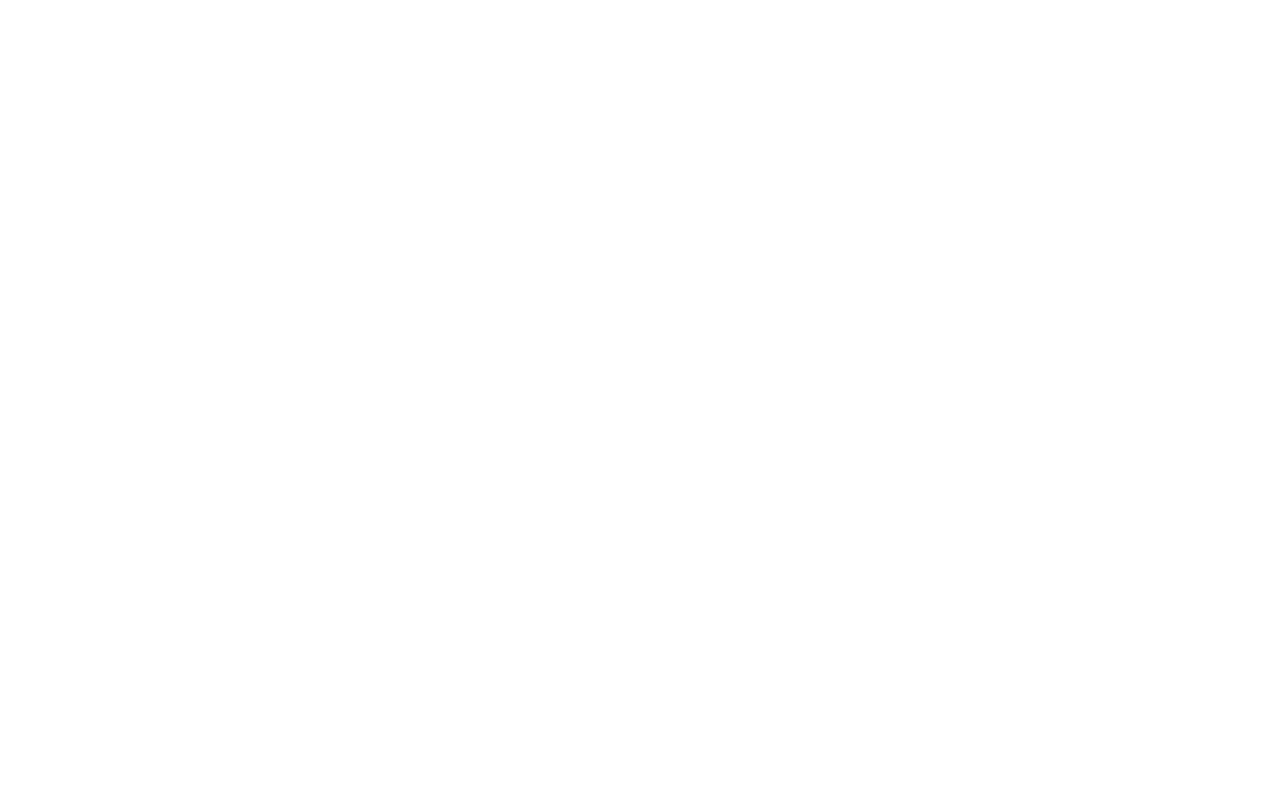
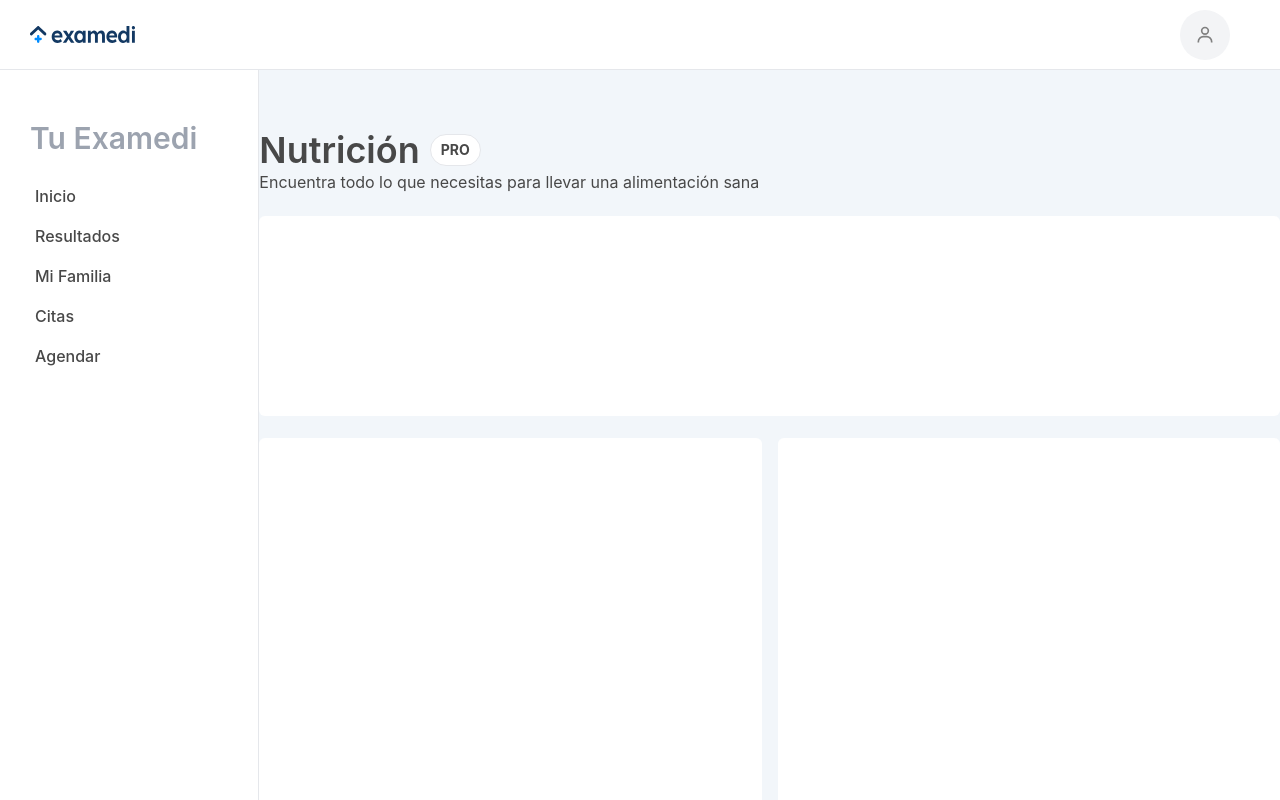
Before and after one commit to eundev/patient-dashboard, a React (Vite) app: page /nutrition in a window 1280 px wide. Built offline with nearby package versions, Linux system fonts and the light colour scheme.

Commit message:
feat: home save

```diff
--- a/src/Router.tsx
+++ b/src/Router.tsx
@@ -2,8 +2,10 @@ import {Switch, Route} from "wouter";
 import DashboardLayout from "./layouts/DashboardLayout";
 import FamilyLanding from "./views/family/Landing";
 import Home from "./views/Home";
+import NutritionLanding from "./views/nutrition/Landing";
 import IndividualResult from "./views/results/Individual";
 import ResultsList from "./views/results/List";
+import GeneralSettings from "./views/settings/General";
 
 function Router(){
     return (
@@ -28,6 +30,16 @@ function Router(){
                     <FamilyLanding/>
                 </DashboardLayout>
             </Route>
+            <Route path="/settings">
+                <DashboardLayout>
+                    <GeneralSettings/>
+                </DashboardLayout>
+            </Route>
+            <Route path="/nutrition">
+                <DashboardLayout>
+                    <NutritionLanding/>
+                </DashboardLayout>
+            </Route>
         </Switch>
     )
 }
--- a/src/layouts/DashboardLayout.tsx
+++ b/src/layouts/DashboardLayout.tsx
@@ -47,7 +47,7 @@ function DashboardLayout({children}:{children: any}) {
                         ))}
                     </div>
                 </div>
-                <div className="w-full bg-[#f2f6fa] h-[calc(100vh-125px)] overflow-auto">
+                <div className="w-full bg-[#f2f6fa] h-[calc(100vh-70px)] overflow-auto">
                     {children}
                 </div>
             </div>
--- a/src/views/Home.tsx
+++ b/src/views/Home.tsx
@@ -1,4 +1,5 @@
 import React, { useState } from 'react';
+import { Link } from 'wouter';
 import ResultChart from '../charts/ResultChart';
 
 function CompleteSurveyPrompt(){
@@ -54,23 +55,50 @@ function Home(){
                         </div>
                     </div>
                 </div>
-                <div className="w-full bg-white py-[50px] rounded-md mt-[40px]">
+
+                <div className="w-full bg-white py-[100px] rounded-md mt-[40px]">
                     <div className="w-full max-w-[1100px] mx-auto">
-
                         <div>
                             <h3 className="text-3xl font-[500]">
-                            🍏 Evaluamos tu dieta, gratis
+                                Suscripciones de Salud
                             </h3>
                             <p>
-                                Sube fotos de tu comida y nuestra nutricionista te dará recomendaciones
+                                Para que tu no pierdas tiempo, nosotros hacemos todo
                             </p>
                         </div>
-                        <div className="mt-[20px]">
-                            {[1,2,3,4,5,6].map((item, i)=>(
-                                <div className="bg-gray-100 inline-block mr-[15px] rounded-md h-[150px] w-[150px]">
-
+                        <div className="mt-[25px] w-full">
+                            <Link to="/nutrition">
+                                <div className="inline-block w-[400px] hover:bg-gray-100 hover:cursor-pointer bg-white rounded-md border-[1px]">
+                                    <div className="w-full h-[10px] bg-gray-200 border-radius-10">
+                                        <div className="w-[18%] h-[10px] bg-black"></div>
+                                    </div>
+                                    <div className="p-[20px]">
+                                        <div className='flex items-center'>
+                                            <h4 className="text-3xl font-semibold">🍎 Nutrición</h4>
+                                            <div className="ml-[10px] inline-block rounded-full bg-gray-100 border-[1px] font-bold text-xs px-[10px] py-[5px]">
+                                                PRO
+                                            </div>
+                                        </div>
+                                        <i>Con la meta de bajar peso</i>
+                                    </div>
                                 </div>
-                            ))}
+                            </Link>
+                            <Link to="/kinesiology">
+                                <div className="inline-block ml-[20px] w-[400px] hover:bg-gray-100 hover:cursor-pointer bg-white rounded-md border-[1px]">
+                                    <div className="w-full h-[10px] bg-gray-200 border-radius-10">
+                                        <div className="w-[90%] h-[10px] bg-black"></div>
+                                    </div>
+                                    <div className="p-[20px]">
+                                        <div className='flex items-center'>
+                                            <h4 className="text-3xl font-semibold">🏋️‍♂️ Kinesiología</h4>
+                                            <div className="ml-[10px] inline-block rounded-full bg-gray-100 border-[1px] font-bold text-xs px-[10px] py-[5px]">
+                                                BASICO
+                                            </div>
+                                        </div>
+                                        <i>Mantenerme Activo</i>
+                                    </div>
+                                </div>
+                            </Link>
 
                         </div>
                     </div>
--- /dev/null
+++ b/src/views/nutrition/Landing.tsx
@@ -0,0 +1,28 @@
+import React from "react";
+
+function NutritionLanding(){
+    return <div>
+         <div className="w-full max-w-[1100px] pt-[60px] mx-auto">
+            <div className="flex items-center">
+                <h1 className="text-[rgb(72,72,72)] text-4xl font-semibold">Nutrición</h1>
+                <div className="ml-[10px] inline-block rounded-full bg-white border-[1px] font-bold text-sm px-[10px] py-[5px]">
+                    PRO
+                </div>
+            </div>
+            <p>Encuentra todo lo que necesitas para llevar una alimentación sana</p>
+            <div className="max-w-[1100px] mx-auto p-[30px] bg-white mt-[22px] rounded-md h-[200px]">
+
+            </div>
+            <div className="grid grid-cols-2 gap-4">
+                <div className="col-span-1 w-full h-[600px] mx-auto p-[30px] bg-white my-[22px] rounded-md">
+
+                </div>
+                <div className="col-span-1 w-full h-[600px] mx-auto p-[30px] bg-white my-[22px] rounded-md">
+
+                </div>
+            </div>
+        </div>
+    </div>
+}
+
+export default NutritionLanding;
--- /dev/null
+++ b/src/views/settings/General.tsx
@@ -0,0 +1,7 @@
+import React from "react";
+
+function GeneralSettings(){
+    return <div>Ajustes Generales</div>
+};
+
+export default GeneralSettings;
```
